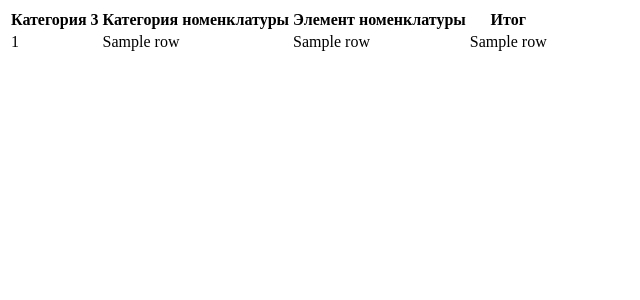
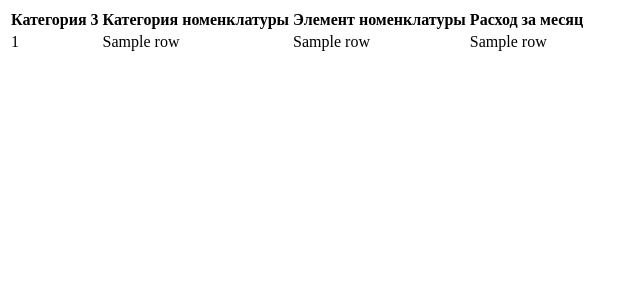
Before and after one commit to doxlich/hakaton, a Flask app: template templates/xslx_test.html in a window 1280 px wide. Shown: the top 300 px of the page, without its empty margins (0-640 px from the left). Run offline with Flask 3, Linux system fonts and the light colour scheme; the template is opened without the code that fills it: most values are stand-ins (such as "Sample title", 1, 10 or a date in 2020).

Commit message:
Add renamed

```diff
--- a/main.py
+++ b/main.py
@@ -41,7 +41,7 @@ def index():
 
 @app.route('/add')
 def add():
-    return render_template('2.html')
+    return render_template('add.html')
 
 if __name__ == '__main__':
     app.run(debug=True)
--- a/templates/xslx_test.html
+++ b/templates/xslx_test.html
@@ -10,7 +10,7 @@
                 <th>Категория 3</th>
                 <th>Категория номенклатуры</th>
                 <th>Элемент номенклатуры</th>
-                <th>Итог</th>
+                <th>Расход за месяц</th>
             </tr>
         </thead>
         <tbody>
```
Also changed, not shown: templates/add.html (renamed from templates/2.html).
